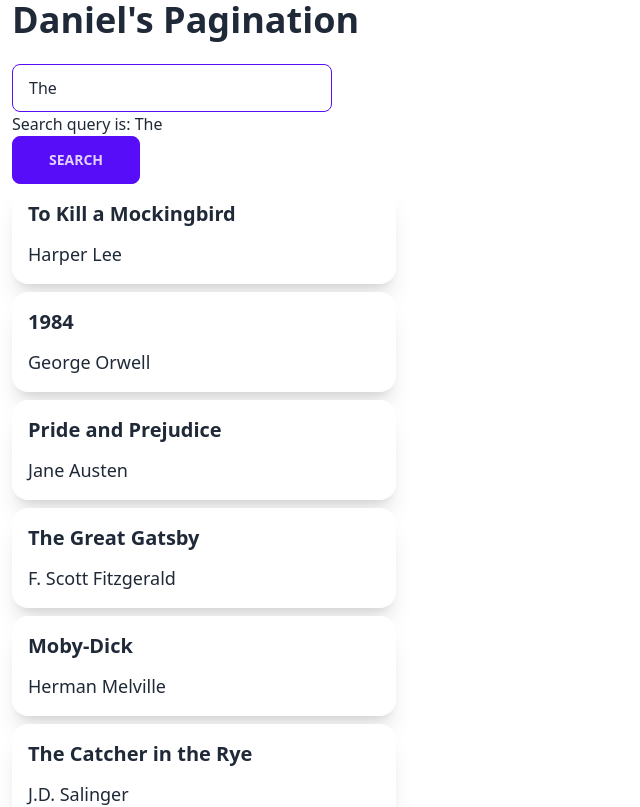
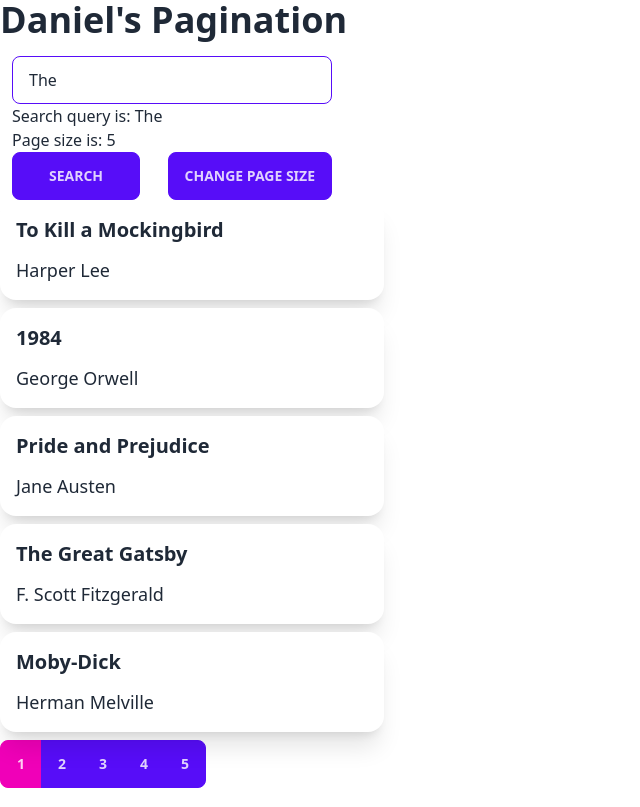
Before and after one commit to zjian107-su/Angular-Akasha1729, an Angular app: page / in a window 1280 px wide. Shown: the top 807 px of the page, without its empty margins (0-640 px from the left). Built offline with nearby package versions, Linux system fonts and the light colour scheme.

Commit message:
✨ update: add page size changes in pagination

```diff
--- a/src/app/components/pagination/pagination.component.html
+++ b/src/app/components/pagination/pagination.component.html
@@ -1,10 +1,25 @@
-<div class="flex flex-col ml-3">
-  <h1> Daniel's Pagination </h1>
-  <br />
+<h1 class="mb-4"> Daniel's Pagination </h1>
 
-<input type="text" [(ngModel)]="filterQueryString" class="input input-bordered input-primary w-full max-w-xs" />
-<h2>Search query is: {{filterQueryString}}</h2>
-<button class="btn btn-primary w-32" (click)="onFilter(filterQueryString)"> Search </button>
+<div class="flex flex-col ml-3 w-80">
+  <input type="text" [(ngModel)]="filterQueryString" class="input input-bordered input-primary w-full max-w-xs" />
+  <h2>Search query is: {{filterQueryString}}</h2>
+  <h2>Page size is: {{PAGESIZE}}</h2>
+  <div class="flex flex-row justify-between">
+    <button class=" btn btn-primary w-32" [ngClass]="{'btn-disabled':filterQueryString.length === 0}"
+      (click)="onFilter(filterQueryString)"> Search </button>
+
+    <div class="dropdown">
+      <label tabindex="0" class="btn btn-primary">Change Page Size</label>
+      <ul tabindex="0" class="dropdown-content z-[1] menu p-2 shadow bg-base-100 rounded-box w-52">
+        <button class="flex items-center justify-center bg-blue-500 text-white px-4 py-2 rounded btn"
+          (click)="onChangePageSize(5)">5</button>
+        <button class="flex items-center justify-center bg-blue-500 text-white px-4 py-2 rounded btn"
+          (click)="onChangePageSize(10)">10</button>
+      </ul>
+    </div>
+
+  </div>
+  </div>
 
 <!-- info data -->
 <div *ngFor="let item of currentData">
--- a/src/app/components/pagination/pagination.component.ts
+++ b/src/app/components/pagination/pagination.component.ts
@@ -12,7 +12,7 @@ export class PaginationComponent implements OnInit {
   data: Book[] = data;
   currentData: Book[] = [];
   page: number = 1;
-  PAGESIZE: number = 10;
+  PAGESIZE: number = 5;
   pageList: number[] = [];
   filterQueryString: string = 'The';
 
@@ -45,4 +45,9 @@ export class PaginationComponent implements OnInit {
     this.page = 1;
     this.getBookDetails(newData);
   }
+
+  onChangePageSize(newSize: number) {
+    this.PAGESIZE = newSize;
+    this.getBookDetails(this.data);
+  }
 }
```
